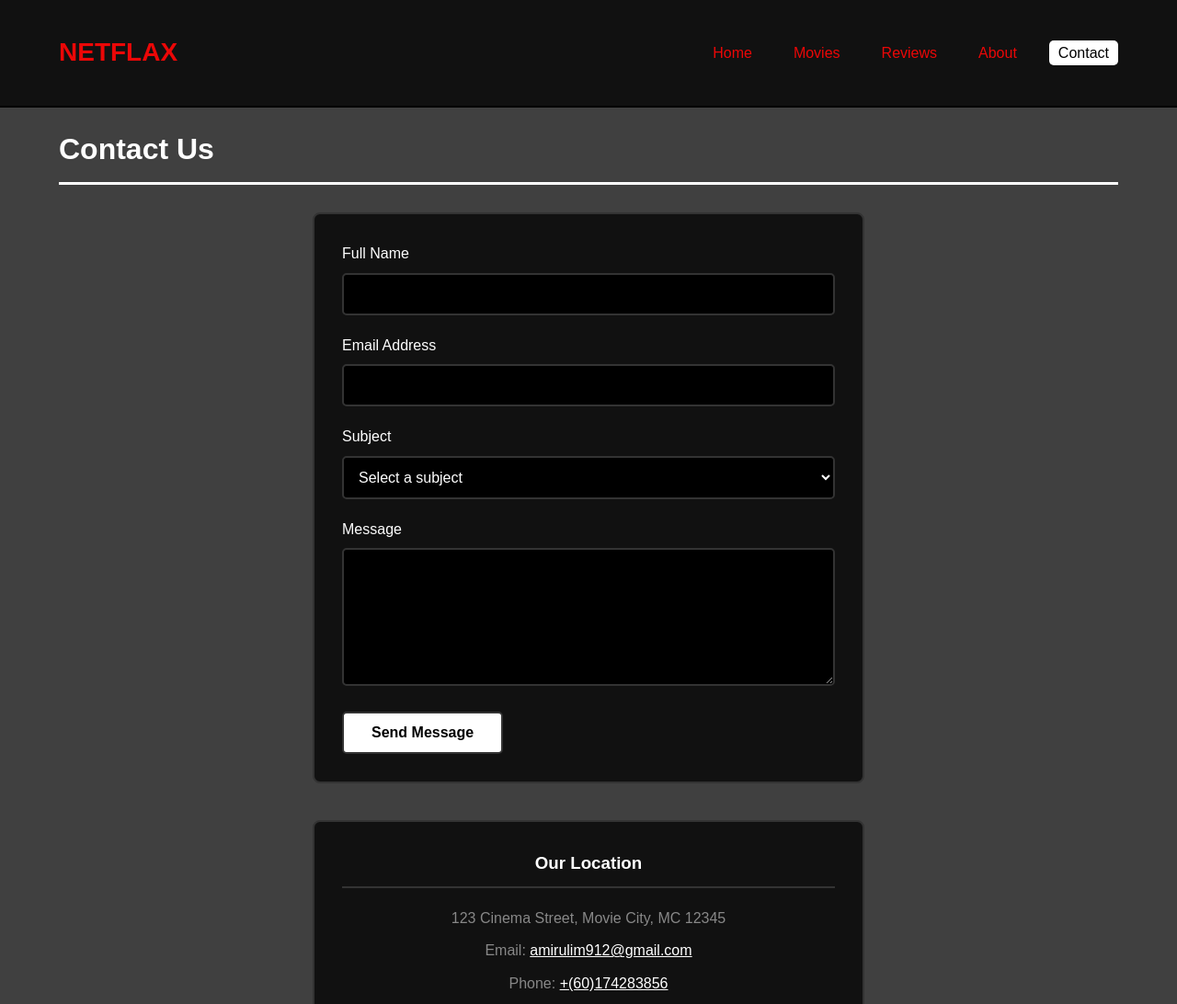
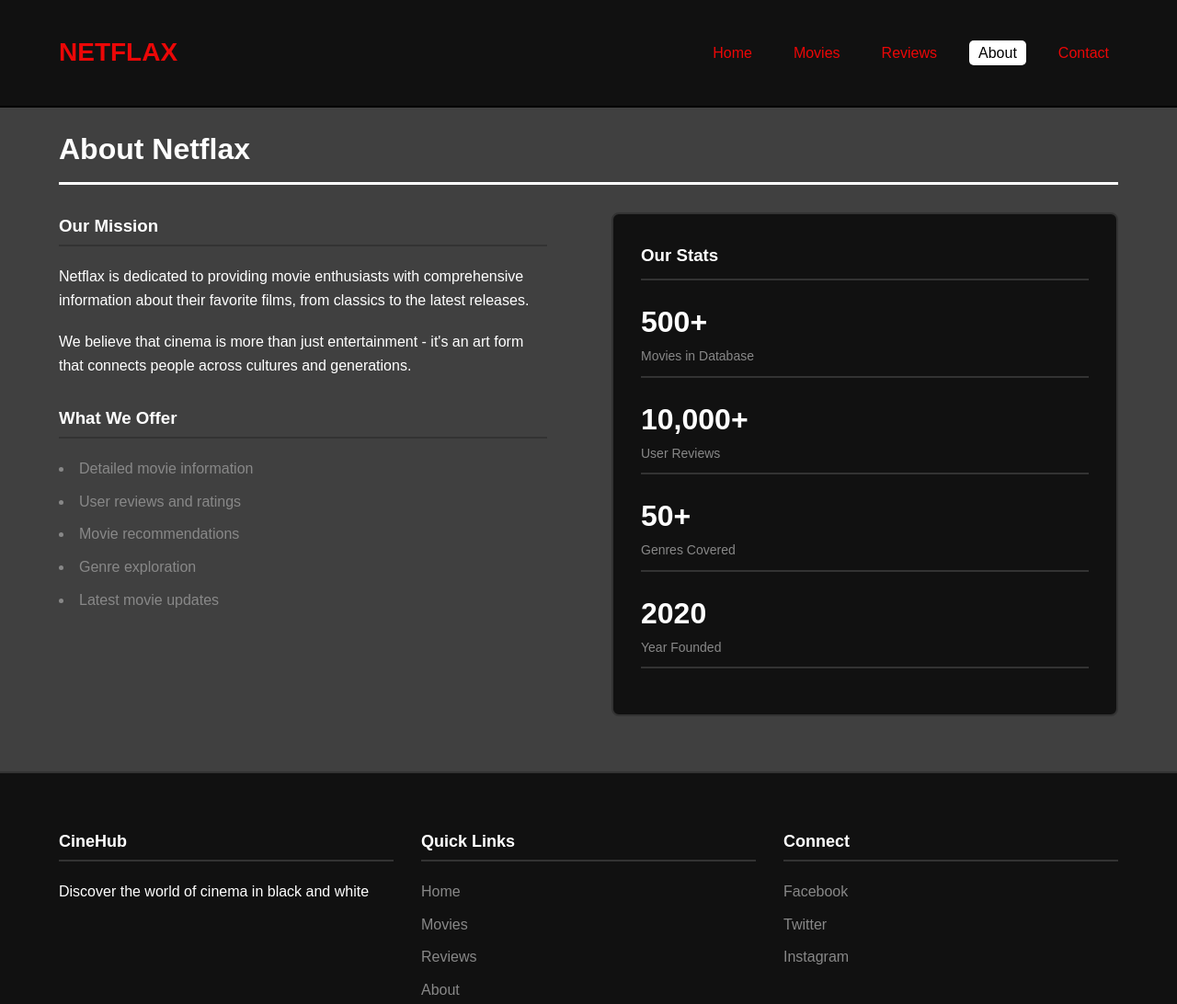
Before and after one commit to Konki912/Netflax-update, a plain HTML site: page about.html in a window 1280 px wide. Shown: the top 1092 px of the page at 92% size. Drawn offline with Linux system fonts and the light colour scheme.

Commit message:
about.html

```diff
--- a/about.html
+++ b/about.html
@@ -3,7 +3,7 @@
 <head>
     <meta charset="UTF-8">
     <meta name="viewport" content="width=device-width, initial-scale=1.0">
-    <title>Contact Us - Netflax</title>
+    <title>About Us - Netflax</title>
     <link rel="stylesheet" href="styles.css">
 </head>
 <body>
@@ -15,54 +15,51 @@
                     <li><a href="index.html">Home</a></li>
                     <li><a href="movies.html">Movies</a></li>
                     <li><a href="reviews.html">Reviews</a></li>
-                    <li><a href="about.html">About</a></li>
-                    <li><a href="contact.html" class="active">Contact</a></li>
+                    <li><a href="about.html" class="active">About</a></li>
+                    <li><a href="contact.html">Contact</a></li>
                 </ul>
             </nav>
         </div>
     </header>
 
     <main class="container">
-        <h2 class="section-title">Contact Us</h2>
+        <h2 class="section-title">About Netflax</h2>
 
-        <div class="form-container">
-            <!-- Try the simple form action without JavaScript first -->
-            <form id="contactForm" action="https://formspree.io/f/xjvnqjwr" method="POST">
-                <div class="form-group">
-                    <label for="name">Full Name</label>
-                    <input type="text" id="name" name="name" required>
+        <div class="about-content">
+            <div class="about-text">
+                <h3>Our Mission</h3>
+                <p style="margin-bottom: 20px;">Netflax is dedicated to providing movie enthusiasts with comprehensive information about their favorite films, from classics to the latest releases.</p>
+                <p>We believe that cinema is more than just entertainment - it's an art form that connects people across cultures and generations.</p>
+
+                <h3 style="margin: 30px 0 20px;">What We Offer</h3>
+                <ul>
+                    <li>Detailed movie information</li>
+                    <li>User reviews and ratings</li>
+                    <li>Movie recommendations</li>
+                    <li>Genre exploration</li>
+                    <li>Latest movie updates</li>
+                </ul>
+            </div>
+
+            <div class="stats-container">
+                <h3 style="margin-bottom: 20px; border-bottom: 2px solid #333; padding-bottom: 10px;">Our Stats</h3>
+                <div class="stat-item">
+                    <div class="stat-number">500+</div>
+                    <div class="stat-label">Movies in Database</div>
                 </div>
-
-                <div class="form-group">
-                    <label for="email">Email Address</label>
-                    <input type="email" id="email" name="email" required>
+                <div class="stat-item">
+                    <div class="stat-number">10,000+</div>
+                    <div class="stat-label">User Reviews</div>
                 </div>
-
-                <div class="form-group">
-                    <label for="subject">Subject</label>
-                    <select id="subject" name="subject" required>
-                        <option value="">Select a subject</option>
-                        <option value="general">General Inquiry</option>
-                        <option value="technical">Technical Issue</option>
-                        <option value="suggestion">Suggestion</option>
-                        <option value="partnership">Partnership</option>
-                    </select>
+                <div class="stat-item">
+                    <div class="stat-number">50+</div>
+                    <div class="stat-label">Genres Covered</div>
                 </div>
-
-                <div class="form-group">
-                    <label for="message">Message</label>
-                    <textarea id="message" name="message" required></textarea>
+                <div class="stat-item">
+                    <div class="stat-number">2020</div>
+                    <div class="stat-label">Year Founded</div>
                 </div>
-
-                <button type="submit" class="btn">Send Message</button>
-            </form>
-        </div>
-
-        <div class="contact-info">
-            <h3>Our Location</h3>
-            <p>123 Cinema Street, Movie City, MC 12345</p>
-            <p>Email: <a href="mailto:Amirulim912@gmail.com" style="color: #ffffff;">amirulim912@gmail.com</a></p>
-            <p>Phone: <a href="tel:+60174283856" style="color: #ffffff;">+(60)174283856</a></p>
+            </div>
         </div>
     </main>
 
@@ -70,7 +67,7 @@
         <div class="container">
             <div class="footer-content">
                 <div class="footer-column">
-                    <h3>Netflax</h3>
+                    <h3>CineHub</h3>
                     <p>Discover the world of cinema in black and white</p>
                 </div>
 
@@ -100,5 +97,7 @@
             </div>
         </div>
     </footer>
+
+    <script src="script.js"></script>
 </body>
 </html>
```
